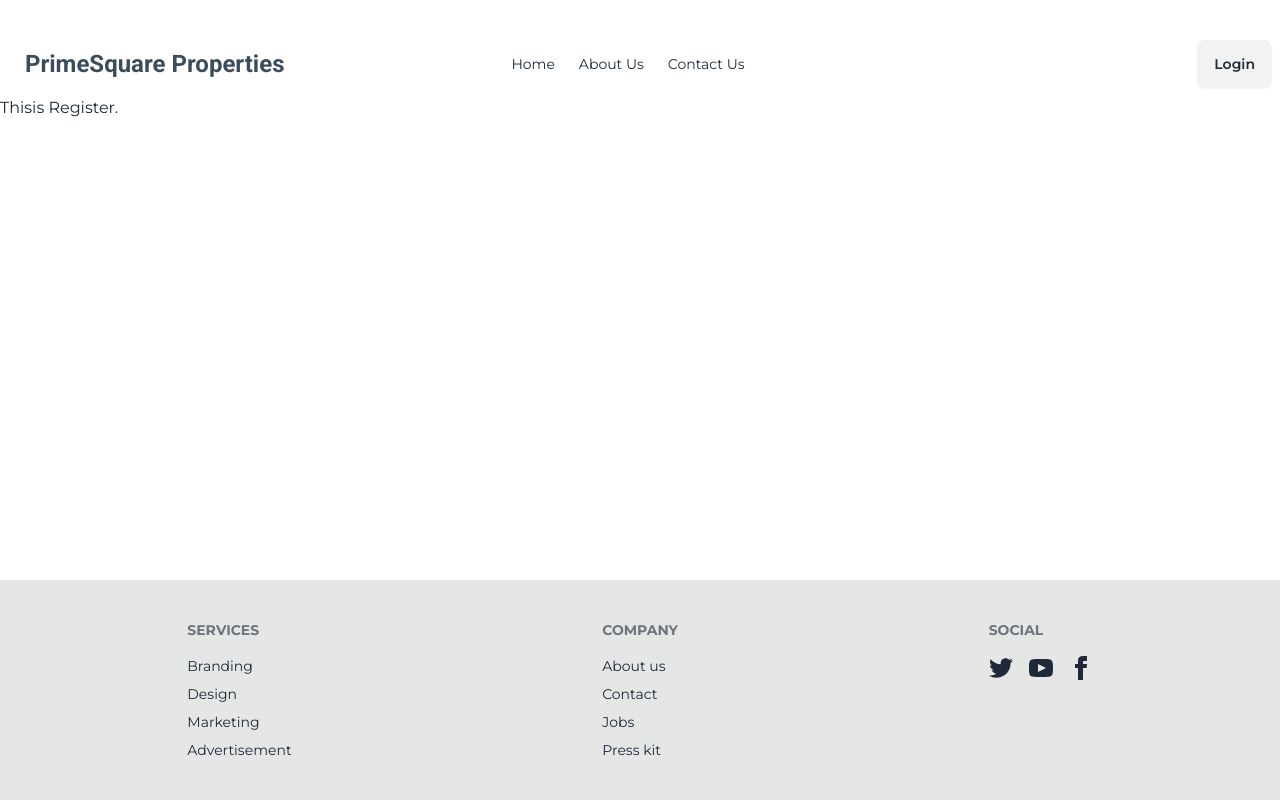
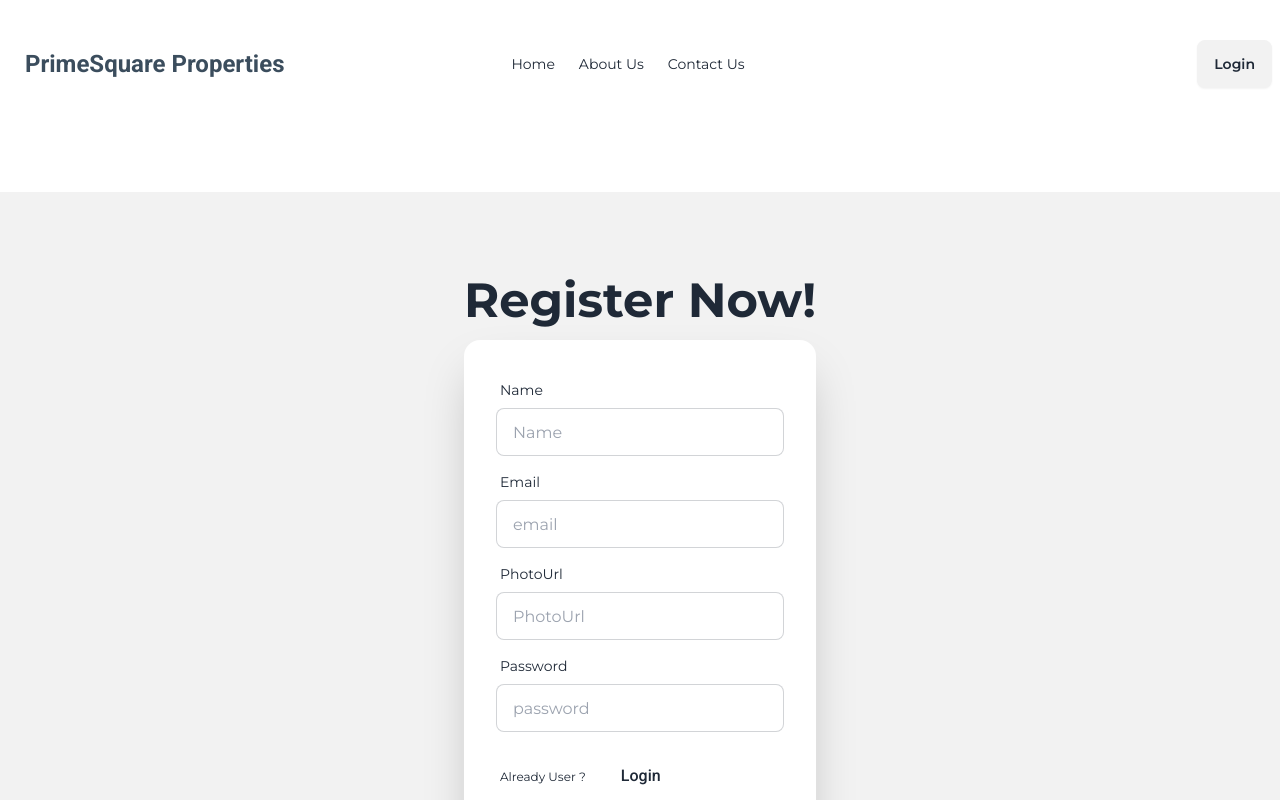
Before and after one commit to kaziabulhasib/ph-assignment9, a React (Vite) app: page /register in a window 1280 px wide. Shown: the top 800 px of the page. Built offline with nearby package versions, Linux system fonts and the light colour scheme.

Commit message:
Login $ rEgister page

```diff
--- a/src/Components/Login/Login.jsx
+++ b/src/Components/Login/Login.jsx
@@ -1,9 +1,55 @@
 import React from "react";
+import { Link } from "react-router-dom";
 
 const Login = () => {
   return (
-    <div>
-      <h1>This is login</h1>
+    <div className='hero min-h-screen bg-base-200 my-24'>
+      <div className='hero-content flex-col '>
+        <div className='text-center '>
+          <h1 className='text-5xl font-bold'>Login now!</h1>
+        </div>
+        <div className='card shrink-0 w-full max-w-sm shadow-2xl bg-base-100'>
+          <form className='card-body'>
+            <div className='form-control'>
+              <label className='label'>
+                <span className='label-text'>Email</span>
+              </label>
+              <input
+                name='email'
+                type='email'
+                placeholder='email'
+                className='input input-bordered'
+                required
+              />
+            </div>
+            <div className='form-control'>
+              <label className='label'>
+                <span className='label-text'>Password</span>
+              </label>
+              <input
+                name='password'
+                type='password'
+                placeholder='password'
+                className='input input-bordered'
+                required
+              />
+              <label className='label'>
+                <p href='#' className='label-text-alt text-[12px] mt-6  '>
+                  New User ?{" "}
+                  <Link
+                    to='/register'
+                    className='link-hover text-base ml-8 font-robo font-medium '>
+                    Register
+                  </Link>
+                </p>
+              </label>
+            </div>
+            <div className='form-control mt-6'>
+              <button className='btn bg-[#f2f2f2]'>Register</button>
+            </div>
+          </form>
+        </div>
+      </div>
     </div>
   );
 };
--- a/src/Components/Nav/Nav.jsx
+++ b/src/Components/Nav/Nav.jsx
@@ -1,4 +1,4 @@
-import { NavLink } from "react-router-dom";
+import { Link, NavLink } from "react-router-dom";
 import "./Nav.css";
 const Nav = () => {
   const links = (
@@ -49,7 +49,9 @@
         <ul className='menu menu-horizontal px-1 space-x-6'>{links}</ul>
       </div>
       <div className='navbar-end'>
-        <a className='btn'>Login</a>
+        <Link to='/login' className='btn'>
+          Login
+        </Link>
       </div>
     </div>
   );
--- a/src/Components/Register/Register.jsx
+++ b/src/Components/Register/Register.jsx
@@ -1,9 +1,77 @@
-import React from "react";
+import { Link } from "react-router-dom";
 
 const Register = () => {
   return (
-    <div>
-      <h1>Thisis Register.</h1>
+    <div className='hero min-h-screen bg-base-200 my-24'>
+      <div className='hero-content flex-col '>
+        <div className='text-center '>
+          <h1 className='text-5xl font-bold'>Register Now!</h1>
+        </div>
+        <div className='card shrink-0 w-full max-w-sm shadow-2xl bg-base-100'>
+          <form className='card-body'>
+            <div className='form-control'>
+              <label className='label'>
+                <span className='label-text'>Name</span>
+              </label>
+              <input
+                name='name'
+                type='text'
+                placeholder='Name'
+                className='input input-bordered'
+              />
+            </div>
+            <div className='form-control'>
+              <label className='label'>
+                <span className='label-text'>Email</span>
+              </label>
+              <input
+                name='email'
+                type='email'
+                placeholder='email'
+                className='input input-bordered'
+                required
+              />
+            </div>
+            <div className='form-control'>
+              <label className='label'>
+                <span className='label-text'>PhotoUrl</span>
+              </label>
+              <input
+                name='PhotoUrl'
+                type='text'
+                placeholder='PhotoUrl'
+                className='input input-bordered'
+                required
+              />
+            </div>
+            <div className='form-control'>
+              <label className='label'>
+                <span className='label-text'>Password</span>
+              </label>
+              <input
+                name='password'
+                type='password'
+                placeholder='password'
+                className='input input-bordered'
+                required
+              />
+              <label className='label'>
+                <p href='#' className='label-text-alt text-[12px] mt-6  '>
+                  Already User ?{" "}
+                  <Link
+                    to='/login'
+                    className='link-hover text-base ml-8 font-robo font-medium '>
+                    Login
+                  </Link>
+                </p>
+              </label>
+            </div>
+            <div className='form-control mt-6'>
+              <button className='btn bg-[#f2f2f2]'>Register</button>
+            </div>
+          </form>
+        </div>
+      </div>
     </div>
   );
 };
```
